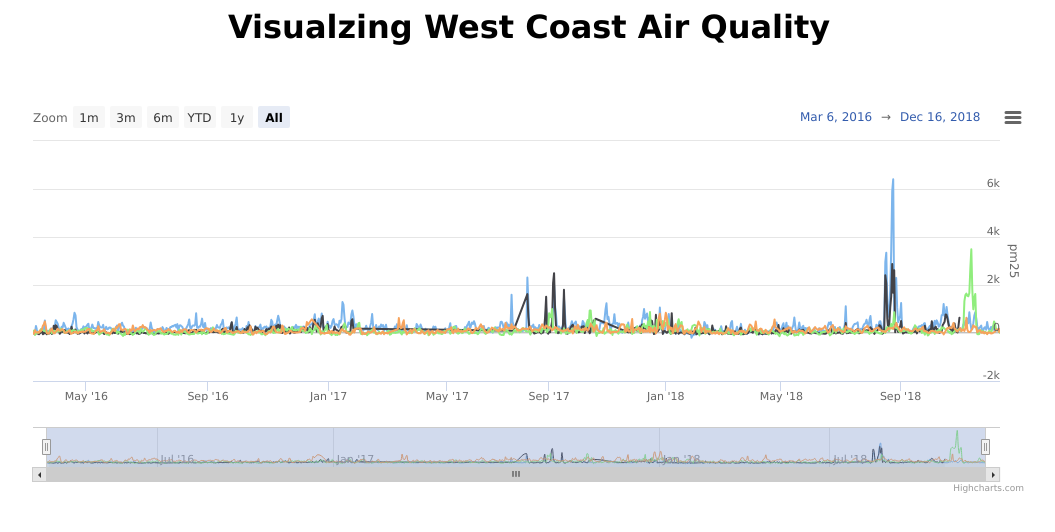
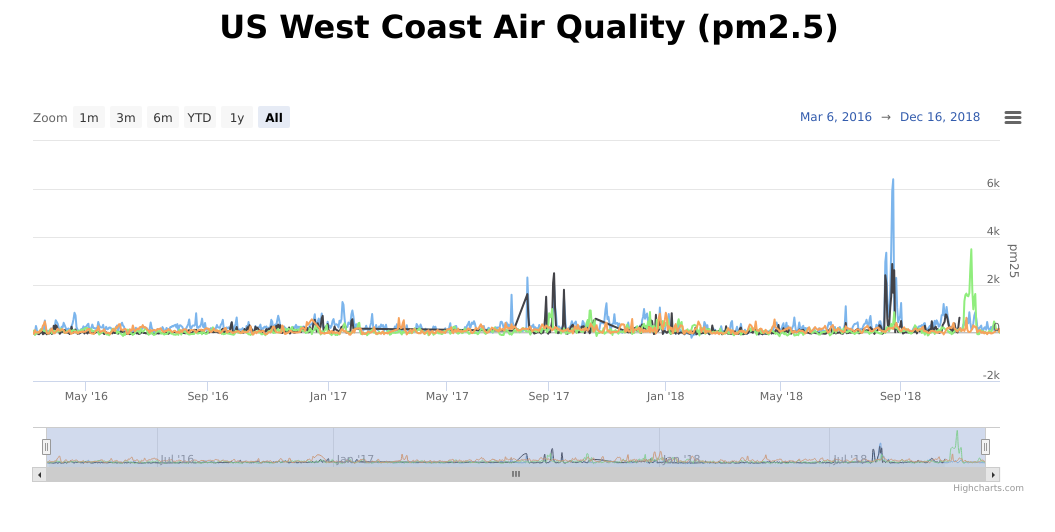
Before and after one commit to abarciauskas-bgse/openaq-histories, a plain HTML site: page index.html in a window 1280 px wide. Shown: the whole page, without its empty margins (111-1166 px from the left). Drawn offline with nearby package versions, Linux system fonts and the light colour scheme.

Commit message:
Update title

```diff
--- a/index.html
+++ b/index.html
@@ -17,7 +17,7 @@
     </style>
 </head>
   <body>
-    <h1>Visualzing West Coast Air Quality</h1>
+    <h1>US West Coast Air Quality (pm2.5)</h1>
     <div id="ts-chart"></div>
   </body>
 <footer>
```
